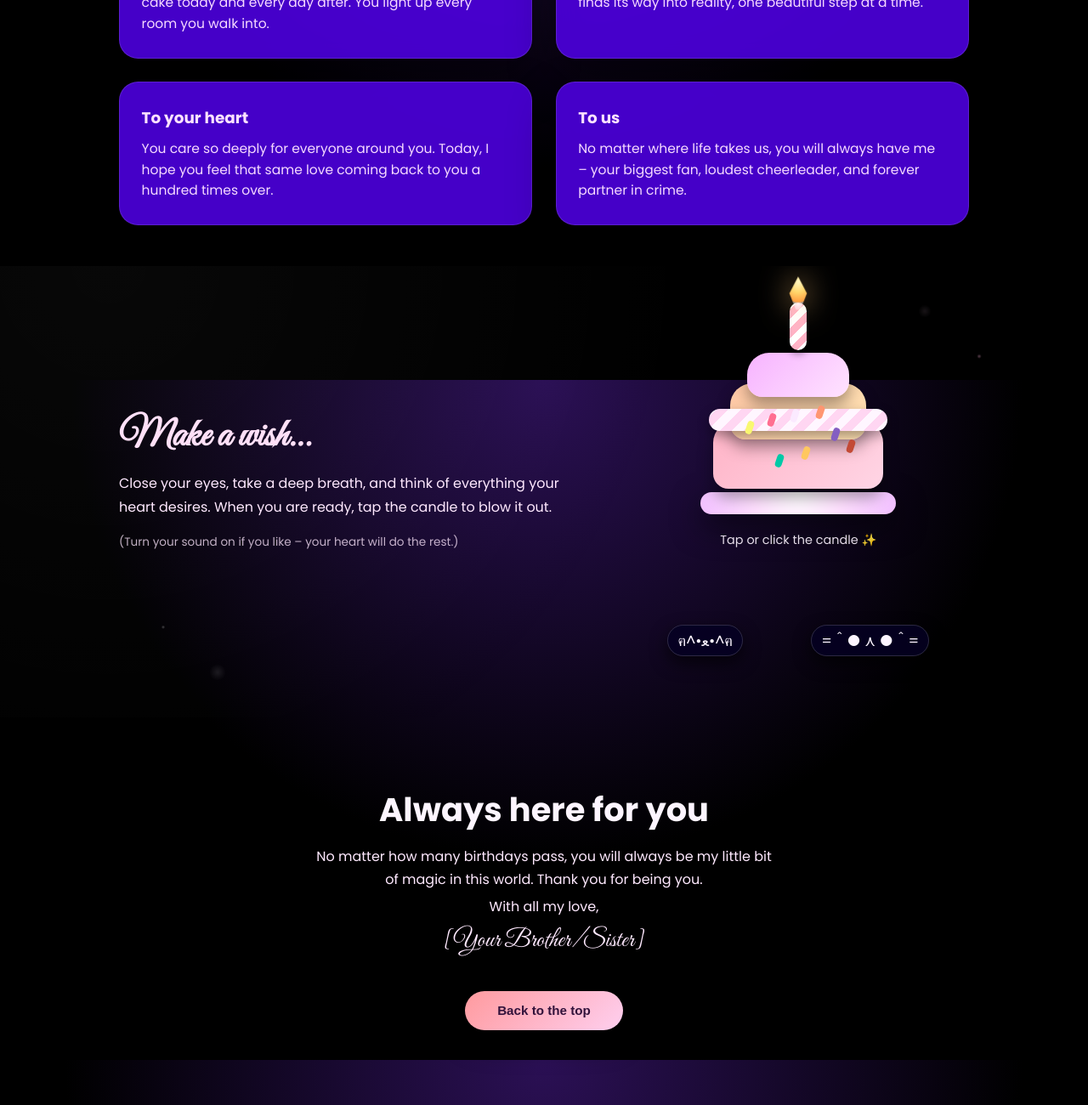
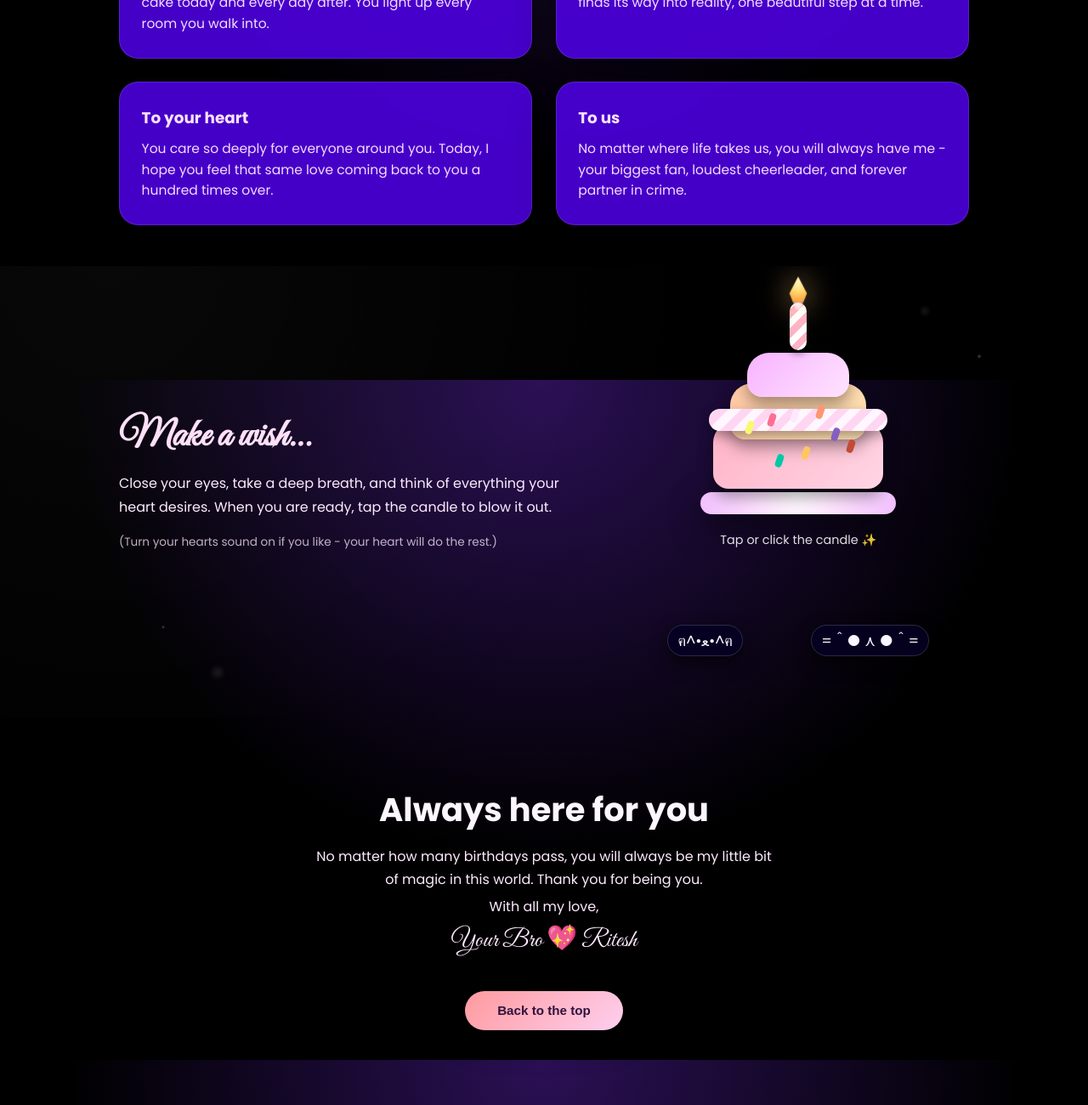
Before and after one commit to usernamezain/Sis-Birthday, a plain HTML site: page index.html in a window 1280 px wide. Shown: the part 1153-2453 px from the top of the page at 85% size. Drawn offline with nearby package versions, Linux system fonts and the light colour scheme.

Commit message:
Update index.html

```diff
--- a/index.html
+++ b/index.html
@@ -3,7 +3,7 @@
   <head>
     <meta charset="UTF-8" />
     <meta name="viewport" content="width=device-width, initial-scale=1.0" />
-    <title>Happy Birthday, Sis! 🎉</title>
+    <title>Happy Birthday, Sis! 🎉 || From Ritesh < Web creator ? Mughal.Dev</title>
     <link rel="stylesheet" href="style.css" />
     <!-- Google Font -->
     <link rel="preconnect" href="https://fonts.googleapis.com" />
@@ -37,7 +37,7 @@
         <p class="eyebrow">For my amazing sister</p>
         <h1 class="hero-title">
           Happy Birthday
-          <span class="hero-name" contenteditable="true">[Your Name Here]</span>
+          <span class="hero-name" contenteditable="true">Yashwini</span>
         </h1>
         <p class="hero-subtitle">
           Today is all about you. Scroll down for a little surprise and some
@@ -107,7 +107,7 @@
             <div class="wish-card">
               <h3>To us</h3>
               <p>
-                No matter where life takes us, you will always have me – your
+                No matter where life takes us, you will always have me - your
                 biggest fan, loudest cheerleader, and forever partner in crime.
               </p>
             </div>
@@ -127,7 +127,7 @@
               Close your eyes, take a deep breath, and think of everything your
               heart desires. When you are ready, tap the candle to blow it out.
             </p>
-            <p class="hint">(Turn your sound on if you like – your heart will do the rest.)</p>
+            <p class="hint">(Turn your hearts sound on if you like - your heart will do the rest.)</p>
           </div>
 
           <div class="cake-wrapper">
@@ -179,7 +179,7 @@
           </p>
           <p class="closing-signoff">
             With all my love,<br />
-            <span contenteditable="true" class="signature">[Your Brother/Sister]</span>
+            <span contenteditable="true" class="signature">Your Bro 💖 Ritesh</span>
           </p>
           <button class="hero-btn back-top" onclick="window.scrollTo({top:0, behavior:'smooth'});">
             Back to the top
```
